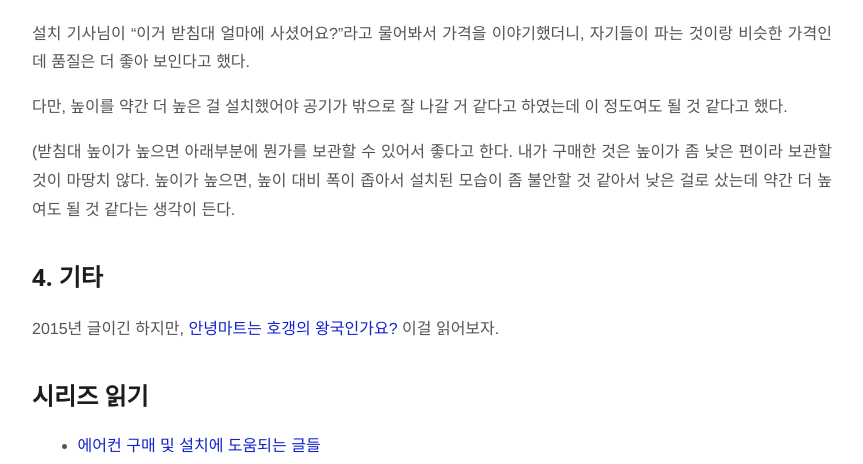
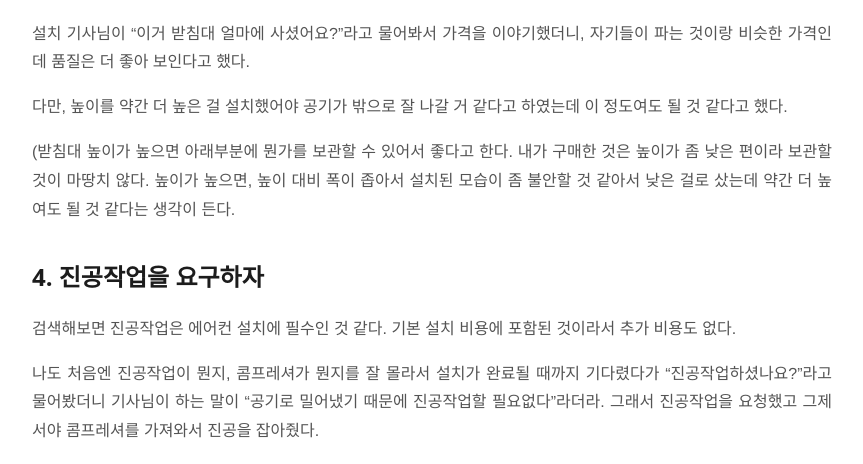
Before and after one commit to jason-heo/jason-heo.github.io, a Jekyll site: the page built from _posts/2019-04-01-himart-ac-buying-review.md, in a window 1280 px wide and 1400 px high, scrolled down 2642 px. Shown: the top 464 px of the window, without its empty margins (208-1071 px from the left). Built offline with Jekyll 4.4.1, drawn with Linux system fonts in a browser that asks for light colours; comment, search, counter and statistics services are not loaded; some of the changed text lies outside the part shown; grey boxes are pictures that could not be loaded.

Commit message:
진공작업

```diff
--- a/_posts/2019-04-01-himart-ac-buying-review.md
+++ b/_posts/2019-04-01-himart-ac-buying-review.md
@@ -57,7 +57,23 @@ categories: "life"
 
 (받침대 높이가 높으면 아래부분에 뭔가를 보관할 수 있어서 좋다고 한다. 내가 구매한 것은 높이가 좀 낮은 편이라 보관할 것이 마땅치 않다. 높이가 높으면, 높이 대비 폭이 좁아서 설치된 모습이 좀 불안할 것 같아서 낮은 걸로 샀는데 약간 더 높여도 될 것 같다는 생각이 든다.
 
-## 4. 기타
+## 4. 진공작업을 요구하자
+
+검색해보면 진공작업은 에어컨 설치에 필수인 것 같다. 기본 설치 비용에 포함된 것이라서 추가 비용도 없다.
+
+나도 처음엔 진공작업이 뭔지, 콤프레셔가 뭔지를 잘 몰라서 설치가 완료될 때까지 기다렸다가 "진공작업하셨나요?"라고 물어봤더니 기사님이 하는 말이 "공기로 밀어냈기 때문에 진공작업할 필요없다"라더라. 그래서 진공작업을 요청했고 그제서야 콤프레셔를 가져와서 진공을 잡아줬다.
+
+진공을 잡기 위해선 아래와 같은 콤프레셔가 필요하다.
+<BR>
+<a href="https://i.imgur.com/W0PP4VI.png"><img src="https://i.imgur.com/W0PP4VI.png"></a>
+
+[출처](https://m.blog.naver.com/airfactory7/220713921464)
+
+에어컨 설치를 하러왔는데, 콤프레셔가 없으면 진공을 안 잡겠다는 것일 수 있다. 에어컨 설치 완료 후에 진공작업을 하려면 번거로우니 첨부터 물어보도록하자.
+
+진공 작업하는데 20분 정도 소요된 것 같다. 아무래도 성수기에 설치 기사의 20분을 뺐는게 좀 미안하니 에어컨 설치는 비성수기에하는 게 여러 모로 편한 것 같다.
+
+## 5. 기타
 
 2015년 글이긴 하지만, [안녕마트는 호갱의 왕국인가요?](https://dvdprime.com/g2/bbs/board.php?bo_table=comm&wr_id=9457999) 이걸 읽어보자.
 
```
